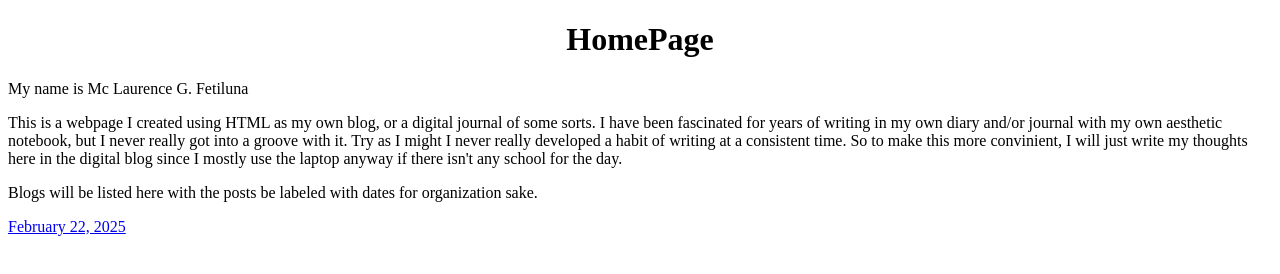
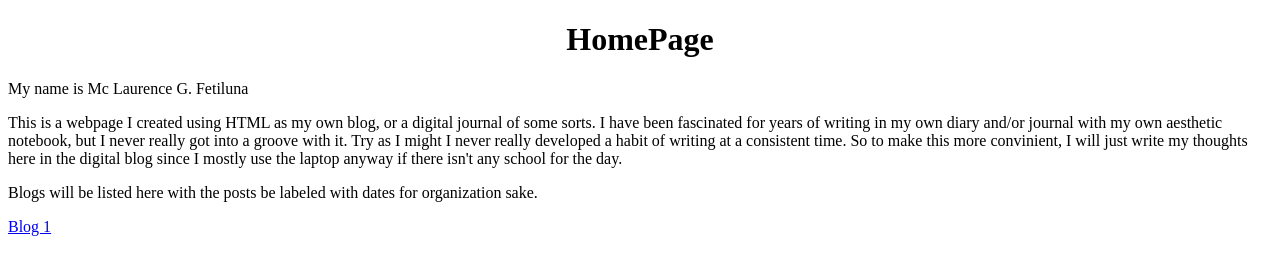
Before and after one commit to Learner-0814/BLOG, a plain HTML site: page index.html in a window 1280 px wide. Drawn offline with Linux system fonts and the light colour scheme.

Commit message:
Update index.html

```diff
--- a/index.html
+++ b/index.html
@@ -17,7 +17,7 @@
    Blogs will be listed here with the posts be labeled with dates for organization sake.
   </p>
   <p>
-   <a href="dates/2222025.html" target="_blank">February 22, 2025</a>
+   <a href="dates/2222025.html" target="_blank">Blog 1</a>
   </p>
  </body>
 
```
